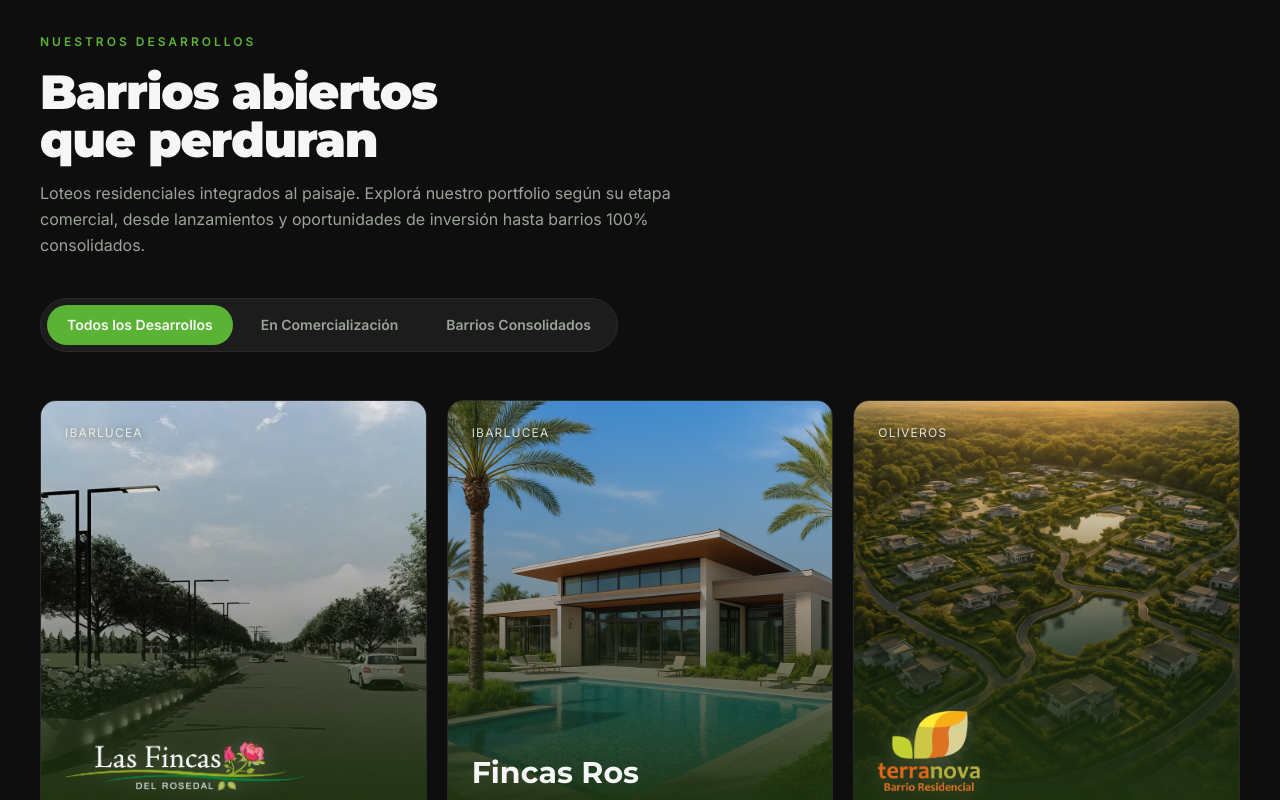
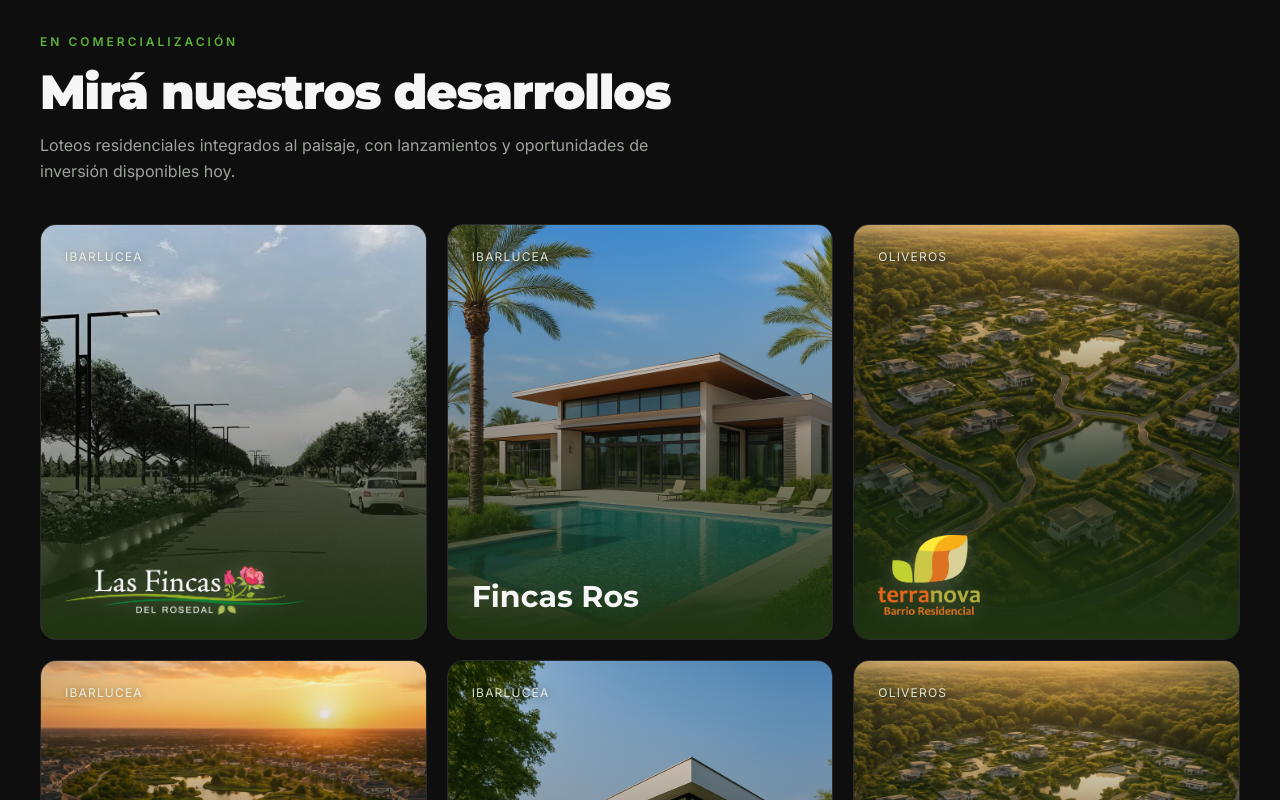
Before and after one commit to Federico-Rosso/fantin-desarrollos, a Next.js app: page / in a window 1280 px wide. Shown: the part 900-1700 px from the top of the page. Built offline with nearby package versions, Linux system fonts and the light colour scheme.

Commit message:
feat: refactor Portfolio component to filter and display projects by lifecycle
Co-authored-by: Federico-Rosso <214753688+Federico-Rosso@users.noreply.github.com>

```diff
--- a/src/components/Portfolio.jsx
+++ b/src/components/Portfolio.jsx
@@ -1,8 +1,8 @@
-import React, { useMemo, useState } from 'react';
+import React, { useMemo } from 'react';
 import { useRouter } from 'next/router';
-import { motion, AnimatePresence } from 'framer-motion';
+import { motion } from 'framer-motion';
 import ProjectCard from './ProjectCard';
-import { desarrollos, filtros } from '../data/desarrollos';
+import { desarrollos } from '../data/desarrollos';
 
 const grid = {
   hidden: {},
@@ -11,85 +11,65 @@ const grid = {
 
 export default function Portfolio() {
   const router = useRouter();
-  const [filtro, setFiltro] = useState('todos');
 
-  const visibles = useMemo(() => {
-    if (filtro === 'todos') return desarrollos;
-    return desarrollos.filter((d) => d.lifecycle === filtro);
-  }, [filtro]);
+  const enComercializacion = useMemo(
+    () => desarrollos.filter((d) => d.lifecycle === 'activo'),
+    [],
+  );
+  const consolidados = useMemo(
+    () => desarrollos.filter((d) => d.lifecycle === 'consolidado'),
+    [],
+  );
+
+  const onSelect = (p) => router.push(`/proyectos/${p.id}`);
+
+  const renderGrupo = (proyectos) => (
+    <motion.div
+      variants={grid}
+      initial="hidden"
+      whileInView="show"
+      viewport={{ once: true, margin: '-80px' }}
+      className="grid grid-cols-1 gap-5 sm:grid-cols-2 lg:grid-cols-3"
+    >
+      {proyectos.map((proyecto) => (
+        <motion.div key={proyecto.id}>
+          <ProjectCard proyecto={proyecto} onSelect={onSelect} />
+        </motion.div>
+      ))}
+    </motion.div>
+  );
 
   return (
     <section id="proyectos" className="relative bg-premium-black py-24 sm:py-32">
       <div className="mx-auto w-full max-w-7xl px-6 sm:px-10">
-        {/* Heading */}
+        {/* En comercialización */}
         <div className="mb-10 max-w-2xl">
           <span className="font-sans text-xs font-semibold uppercase tracking-[0.25em] text-primary-green">
-            Nuestros desarrollos
+            En comercialización
           </span>
           <h2 className="mt-4 font-heading text-4xl font-black leading-tight tracking-tight text-balance text-tech-white sm:text-5xl">
-            Barrios abiertos que perduran
+            Mirá nuestros desarrollos
           </h2>
           <p className="mt-4 font-sans text-base leading-relaxed text-premium-muted">
-            Loteos residenciales integrados al paisaje. Explorá nuestro portfolio según su
-            etapa comercial, desde lanzamientos y oportunidades de inversión hasta barrios
-            100% consolidados.
+            Loteos residenciales integrados al paisaje, con lanzamientos y oportunidades de
+            inversión disponibles hoy.
           </p>
         </div>
+        {renderGrupo(enComercializacion)}
 
-        {/* Filter tabs */}
-        <div
-          role="tablist"
-          aria-label="Filtrar desarrollos por ciclo comercial"
-          className="mb-12 inline-flex flex-wrap gap-2 rounded-full border border-premium-line bg-premium-gray p-1.5"
-        >
-          {filtros.map((f) => {
-            const activo = filtro === f.id;
-            return (
-              <button
-                key={f.id}
-                role="tab"
-                aria-selected={activo}
-                onClick={() => setFiltro(f.id)}
-                className={`relative rounded-full px-5 py-2.5 font-sans text-sm font-semibold transition-colors duration-300 ${
-                  activo ? 'text-tech-white' : 'text-premium-muted hover:text-tech-white'
-                }`}
-              >
-                {activo && (
-                  <motion.span
-                    layoutId="filtro-activo"
-                    className="absolute inset-0 rounded-full bg-primary-green"
-                    transition={{ type: 'spring', stiffness: 380, damping: 30 }}
-                  />
-                )}
-                <span className="relative z-10">{f.label}</span>
-              </button>
-            );
-          })}
+        {/* Consolidados */}
+        <div className="mb-10 mt-24 max-w-2xl">
+          <span className="font-sans text-xs font-semibold uppercase tracking-[0.25em] text-primary-green">
+            Barrios consolidados
+          </span>
+          <h2 className="mt-4 font-heading text-4xl font-black leading-tight tracking-tight text-balance text-tech-white sm:text-5xl">
+            Entregamos +2500 lotes
+          </h2>
+          <p className="mt-4 font-sans text-base leading-relaxed text-premium-muted">
+            Barrios 100% vendidos y plenamente habitados que respaldan nuestra trayectoria.
+          </p>
         </div>
-
-        {/* Grid */}
-        <motion.div
-          layout
-          variants={grid}
-          initial="hidden"
-          animate="show"
-          className="grid grid-cols-1 gap-5 sm:grid-cols-2 lg:grid-cols-3"
-        >
-          <AnimatePresence mode="popLayout">
-            {visibles.map((proyecto) => (
-              <motion.div
-                key={proyecto.id}
-                layout
-                exit={{ opacity: 0, scale: 0.95, transition: { duration: 0.25 } }}
-              >
-                <ProjectCard
-                  proyecto={proyecto}
-                  onSelect={(p) => router.push(`/proyectos/${p.id}`)}
-                />
-              </motion.div>
-            ))}
-          </AnimatePresence>
-        </motion.div>
+        {renderGrupo(consolidados)}
       </div>
     </section>
   );
```
